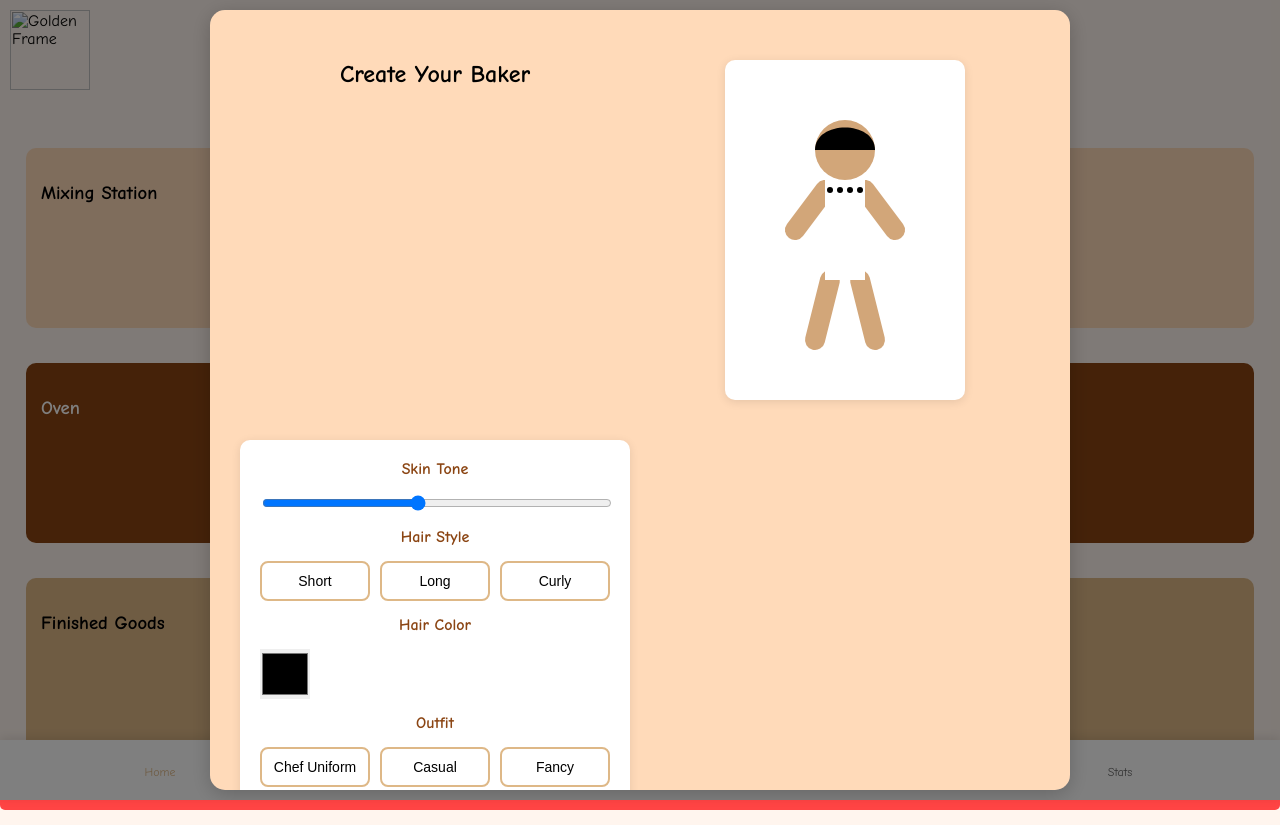
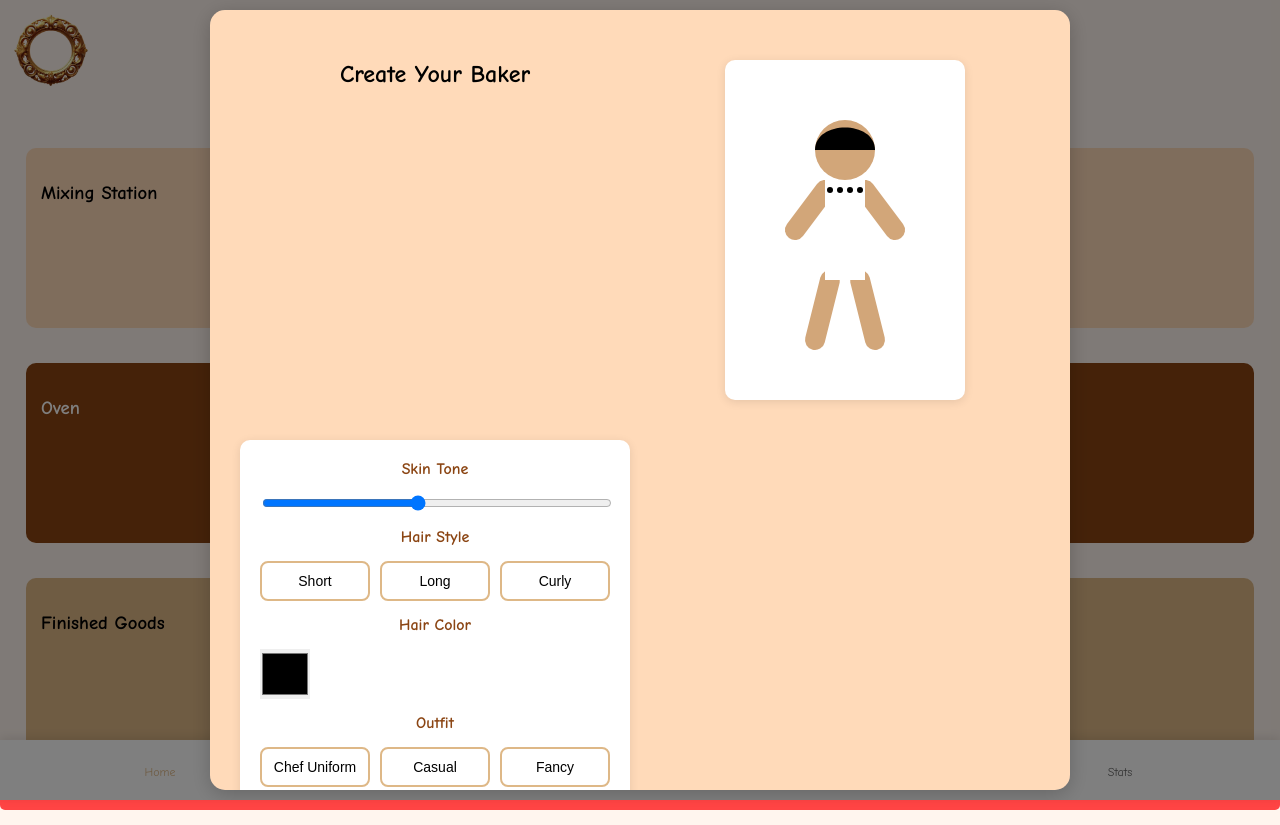
Before and after one commit to largefort/idlebakerytycoon, a plain HTML site: page index.html in a window 1280 px wide. Drawn offline with Linux system fonts and the light colour scheme; the site is published under a folder, as on GitHub Pages, so addresses that start at the root find nothing.

Commit message:
Update index.html

```diff
--- a/index.html
+++ b/index.html
@@ -633,7 +633,7 @@
 
   <div id="homeScreen" class="screen active">
     <div class="baker-frame">
-      <img src="/DALL_E_2024-12-31_00.40.43_-_A_photorealistic_empty_circular_golden_frame_designed_for_a_bakery-themed_game._The_frame_should_be_ornate_and_elegant__with_subtle_flourishes_such_as-removebg-preview.png" alt="Golden Frame">
+      <img src="DALL_E_2024-12-31_00.40.43_-_A_photorealistic_empty_circular_golden_frame_designed_for_a_bakery-themed_game._The_frame_should_be_ornate_and_elegant__with_subtle_flourishes_such_as-removebg-preview.png" alt="Golden Frame">
       <div class="baker-avatar" id="bakerAvatar"></div>
     </div>
     <div class="home-header">
```
